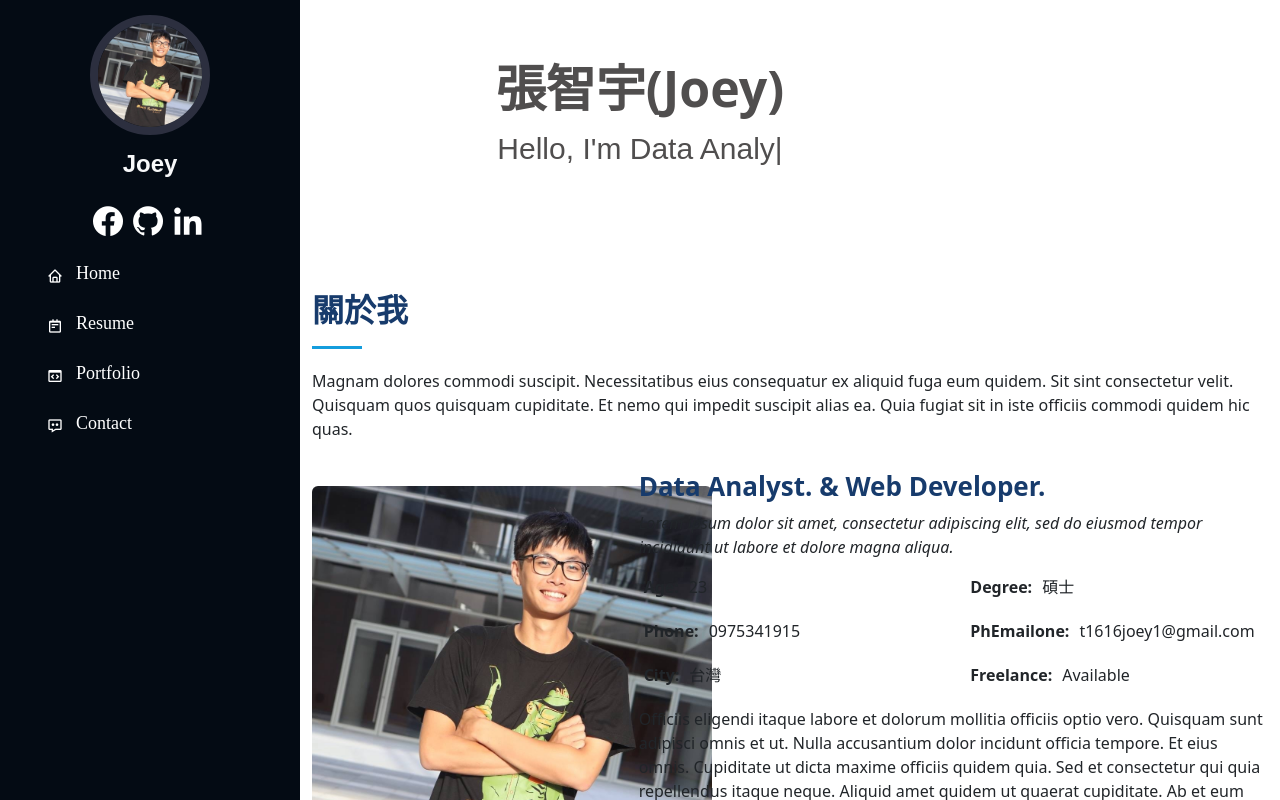
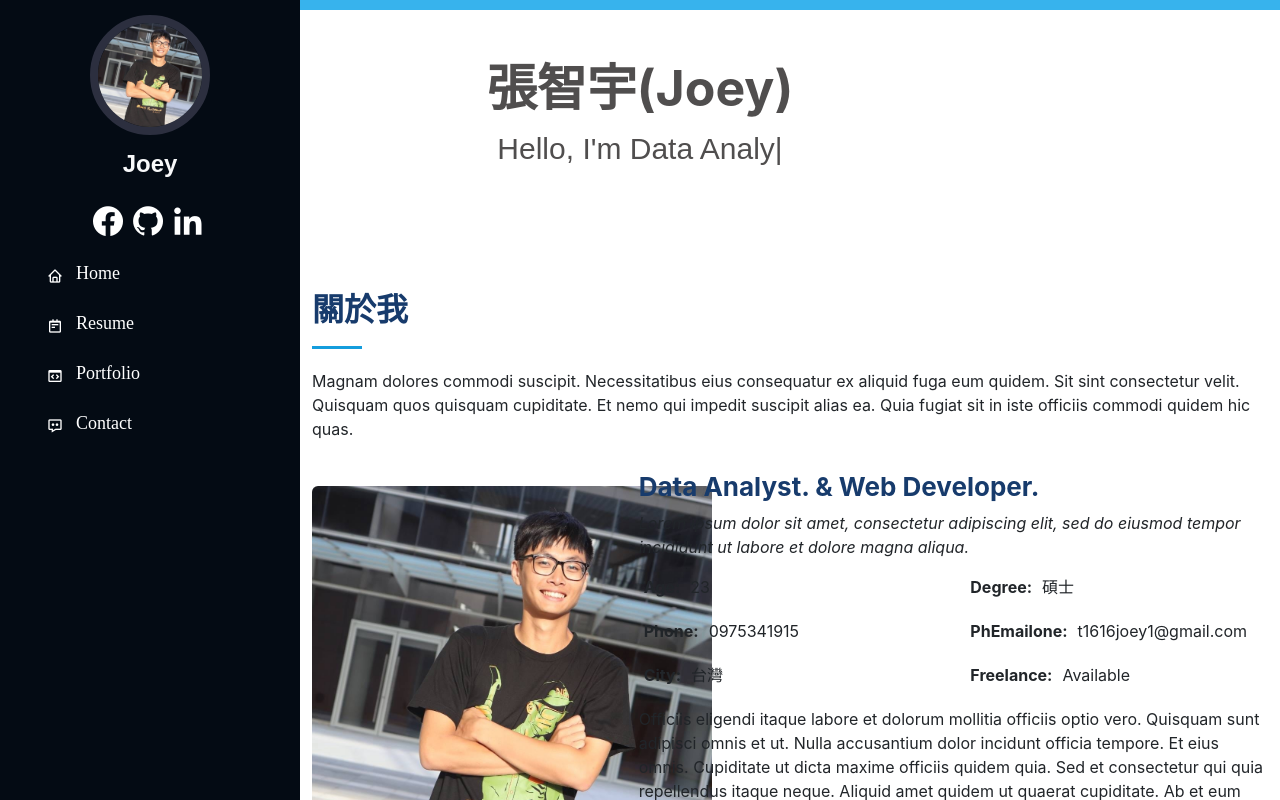
Before and after one commit to badguy361/badguy361.github.io, a React (Create React App) app: page / in a window 1280 px wide. Shown: the top 800 px of the page. Built offline with nearby package versions, Linux system fonts and the light colour scheme.

Commit message:
split scroll funciton

```diff
--- a/src/assets/css/style.css
+++ b/src/assets/css/style.css
@@ -477,6 +477,5 @@ margin-bottom: 0;
   left: 30px;
   right: 0;
   height: 10px;
-  background: #37b3ed;
   transform-origin: 0%;
 }
--- a/src/index.js
+++ b/src/index.js
@@ -8,14 +8,15 @@ import Filled from './filled';
 import Transition from './transition';
 import Colorbox from './color_box';
 import Flip from './flip';
+import { Navbar, HomePage, AboutPage , ResumePage , ContactPage, ScrollAnimate} from './pages';
+import "bootstrap/dist/css/bootstrap.min.css";
 import './assets/index.css'
-import { Navbar, HomePage, AboutPage , ResumePage , ContactPage} from './pages';
-import "bootstrap/dist/css/bootstrap.min.css";
 
 const root = ReactDOM.createRoot(document.getElementById('root'));
 root.render(
   <BrowserRouter>
     <Navbar />
+    <ScrollAnimate />
     <HomePage />
     <AboutPage />
     <ResumePage />
--- a/src/pages.js
+++ b/src/pages.js
@@ -63,14 +63,7 @@ const HomePage = () => {
 };
 
 const AboutPage = () => {
-  const { scrollYProgress } = useScroll();
-
   return(
-    <>
-    <motion.div
-        className="progress-bar"
-        style={{ scaleX: scrollYProgress }}
-      />
     <section id="about" className="about">
     <main id="main">
       <div className="container">
@@ -115,7 +108,6 @@ const AboutPage = () => {
       </div>
     </main>
     </section>
-    </>
   )
 };
 
@@ -225,4 +217,14 @@ const ContactPage = () => {
     )
 };
 
-export { Navbar, HomePage, AboutPage, ResumePage, ContactPage};
+const ScrollAnimate = () => {
+  const { scrollYProgress } = useScroll();
+
+  return(
+    <motion.div
+        className="progress-bar"
+        style={{ scaleX: scrollYProgress , background: "#37b3ed"}}
+      />
+  )
+};
+export { Navbar, HomePage, AboutPage, ResumePage, ContactPage, ScrollAnimate};
```
